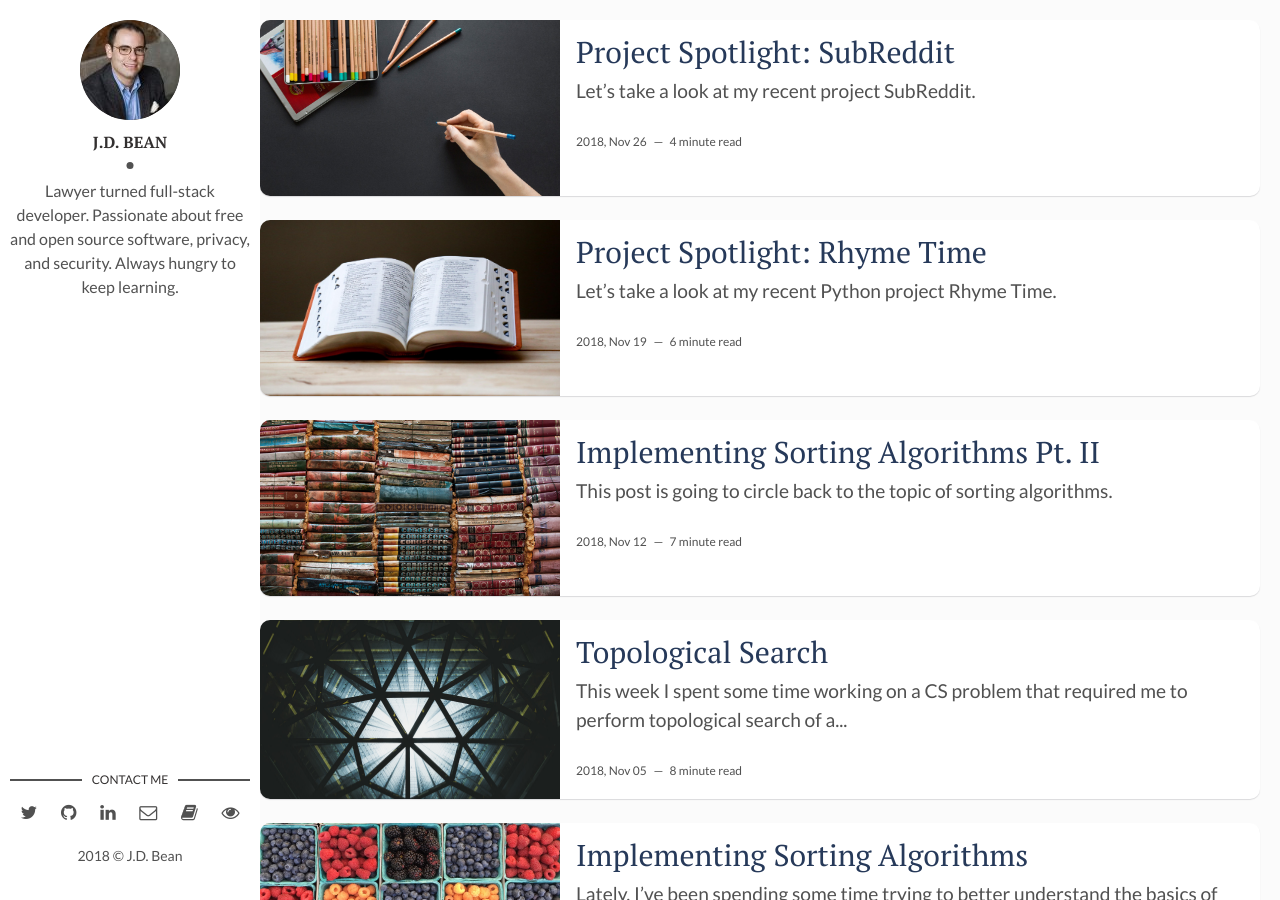
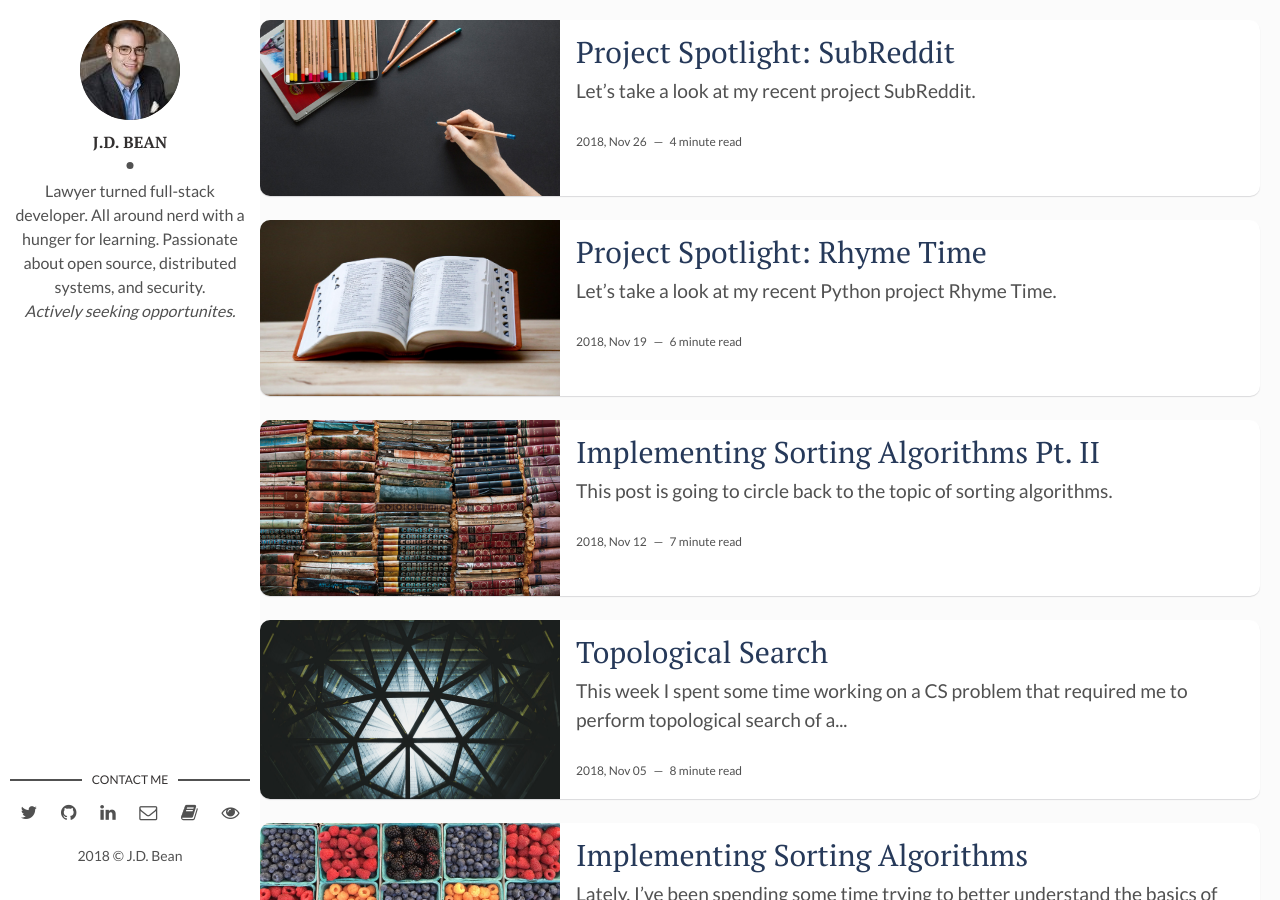
Before and after one commit to jdbean/blog-mirror, a Jekyll site: the page built from index.html, in a window 1280 px wide and 900 px high. Built offline with Jekyll 4.4.1, drawn with Linux system fonts in a browser that asks for light colours; the list of posts is cut into pages by our own code.

Commit message:
Tweakings site-description tag text

```diff
--- a/_config.yml
+++ b/_config.yml
@@ -9,7 +9,7 @@ site-twitter: #if your site has a twitter account, enter it here
 # Author Settings
 author: J.D. Bean # add your name
 author-img: avatar.jpg # add your photo
-about-author: Lawyer turned full-stack developer. Passionate about free and open source software, privacy, and security. Always hungry to keep learning. # add description
+about-author: Lawyer turned full-stack developer. All around nerd with a hunger for learning. Passionate about open source, distributed systems, and security.<br/><em>Actively seeking opportunites.</em> # add description
 social-twitter: bean_jd
 # social-facebook: # add your Facebook handle
 social-github: jdbean # add your Github handle
```
